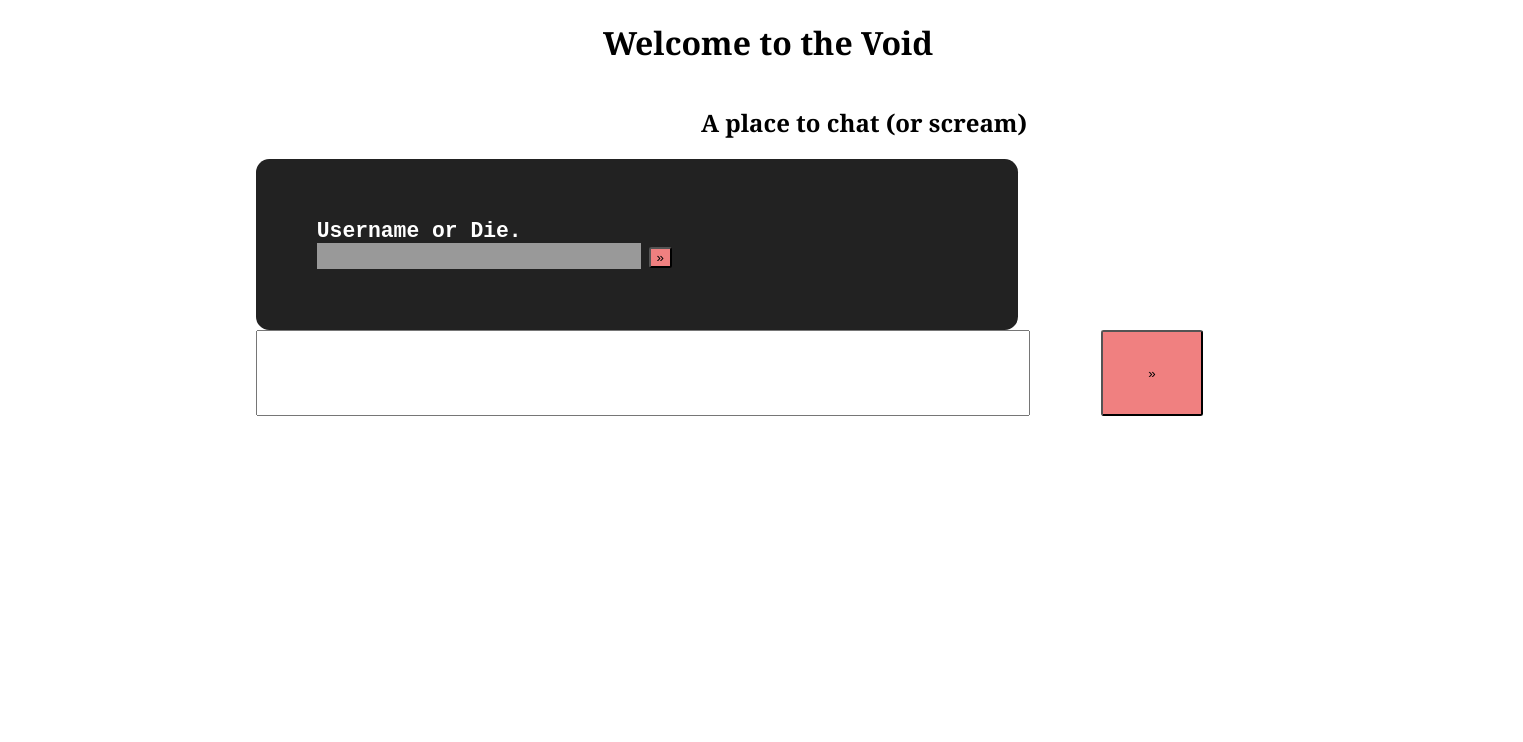
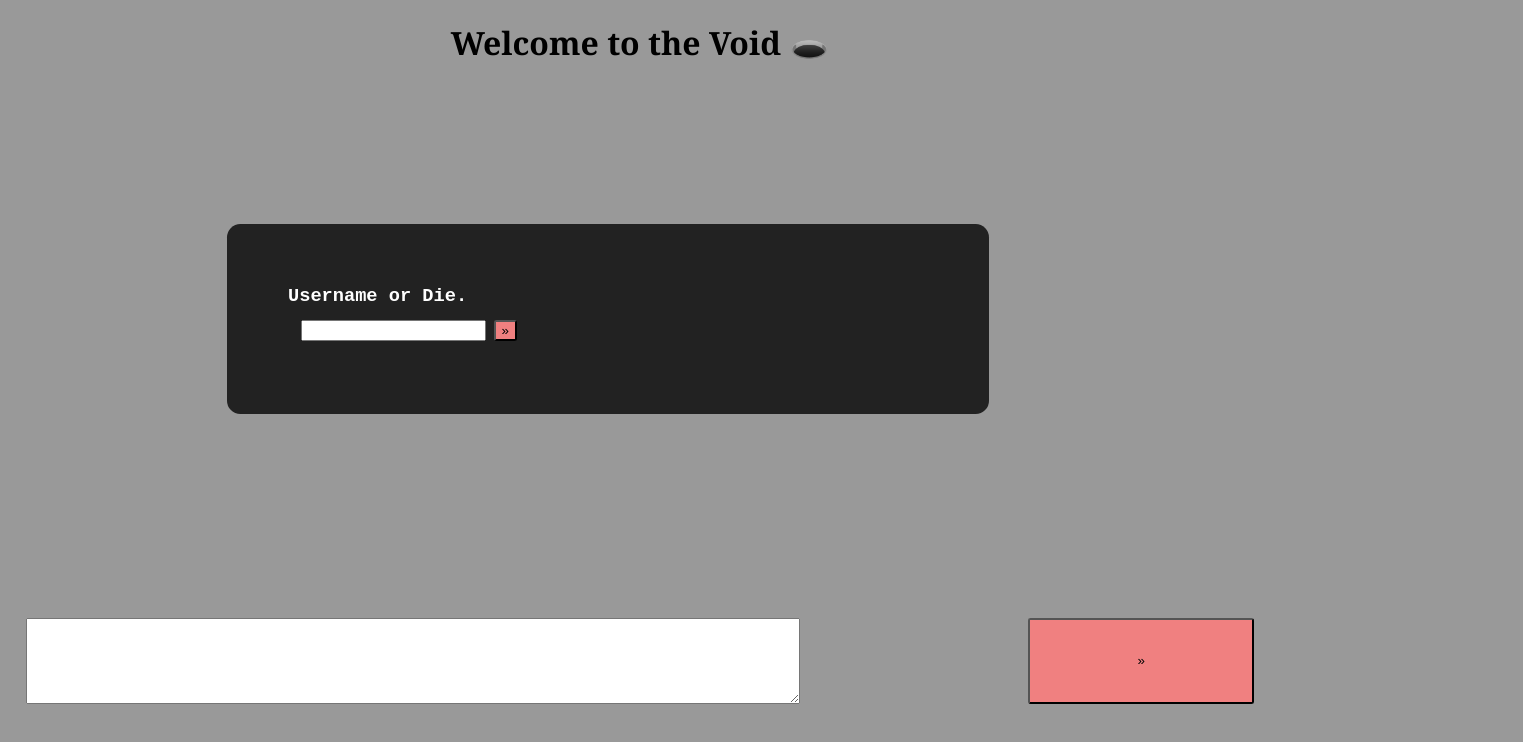
Before and after one commit to folkenrothk/WebDev-chatServer, a plain HTML site: page docs/index.html in a window 1280 px wide. Shown: the whole page, 1523 px wide, since content can reach past the window. Drawn offline with Linux system fonts and the light colour scheme.

Commit message:
Scrolling bois!

```diff
--- a/docs/index.html
+++ b/docs/index.html
@@ -6,10 +6,9 @@
   </head>
   <body>
     <main>
-      <h1>Welcome to the Void </h1>
+      <h1> <b>Welcome to the Void 🕳️</b></h1>
       <div id = "chat-window">
         <div id = "chatLogin">
-          <h2> A place to chat (or scream)</h2>
           <div id="nameBox">
             <b>Username or Die.</b>
             <form id="nameForm">
--- a/docs/scripts/client.js
+++ b/docs/scripts/client.js
@@ -10,7 +10,7 @@ order matters, serialization bruh
 
 */
 
-/*  missing lab w/ help from Maria */
+/*  missing lab w/ help from Maria & Annaliese*/
 
 // Collecting username
 setName.addEventListener("click", (evt) => {
--- a/docs/style/style.css
+++ b/docs/style/style.css
@@ -5,23 +5,31 @@ html {
 }
 
 body {
+    background-color: #999999;
     height: 100vh;
-    margin: 0 0 0 20%;
+    margin: 0;
     overflow: hidden;
 }
 
-input {
-    background: #999999;
-    color: black;
-    border: none;
-    font-family: monospace;
-    font-size: 16pt;
+main {
+    display: grid;
+    grid-template-rows: 10vh 60vh 20vh;
+    height: 100vh;
+    grid-gap: 2vh;
+}
+
+h1 {
+    text-align: center;
+    order: 1;
 }
 
 textarea {
-    resize: none;
     width: 60vw;
     height: 10vh;
+}
+
+form {
+    padding: 2%;
 }
 
 button {
@@ -29,50 +37,93 @@ button {
     background-color: lightcoral;
 }
 
-h1, h2 {
-    text-align: center;
-}
-
 #chat-window {
     overflow-y: scroll;
     animation: .15s;
     width: 95vw;
     padding-right: 5%;
+    order: 2;
+    margin-top: 10%;
+}
+
+#nameBox{
+    border-radius: 10pt;
+    background: #222222;
+    color: #ffffff;
+    font-family: monospace;
+    margin: 0 auto;
+    position: relative;
+    top: 20%;
+    height: inherit;
+    width: 50vw;
+    padding: 5%;
+}
+
+
+#nameBox > b{
+    text-align: left;
+    font-size: 14pt;
+}
+
+#chatMgmt {
+    order: 3;
 
 }
 
-#chatLogin {
-}
-
-#nameBox{
-    padding: 5%;
-    border-radius: 10pt;
-    background: #222222;
-    color: #ffffff;
-    top: 20%;
-    width: 50vw;
-    font-family: monospace;
-}
-
-#nameBox > b{
-    text-align: left;
-    font-size: 16pt;
+#chatMgmt form{
+    height: 10vh;
+    display: grid;
+    grid-template-columns: auto auto;
+    grid-gap: 2vw;
 }
 
 
 
-#nameEntry {
-    width: 50%;
-}
 
 
+  /*@media only screen and (max-width: 1024px) {
 
-#chatMgmt form{
-    height: 10vh;
-    display: grid;
-    grid-template-columns: 80% 10%;
-    grid-gap: 2vw;
-}
+    main {
+      grid-template-columns: auto;
+      font-size: 1.5rem;
+      grid-template-rows: 15vh 85vh;
+    }
+
+    #chat-mgmt {
+      order: 1;
+    }
+
+    #chat-mgmt form {
+      display: grid;
+      grid-template-columns: 90% 10%;
+      grid-template-rows: 100% 100%;
+      height: 85%;
+    }
+
+    #chat-mgmt textarea {
+      font-size: 2rem;
+    }
+
+    #chat-mgmt form > button {
+      font-size: 2em;
+      bottom: 0;
+      width: 75%;
+      position: relative;
+    }
+
+    #chat-window {
+      order: 2
+    }
+
+    #chatLogin, #chatLogin input, #chatLogin button {
+      font-size: 1em;
+    }
+
+    #chatLogin {
+      width: 75vw;
+    }
+  }
+*/
 
 
 /* Create media query */
```
